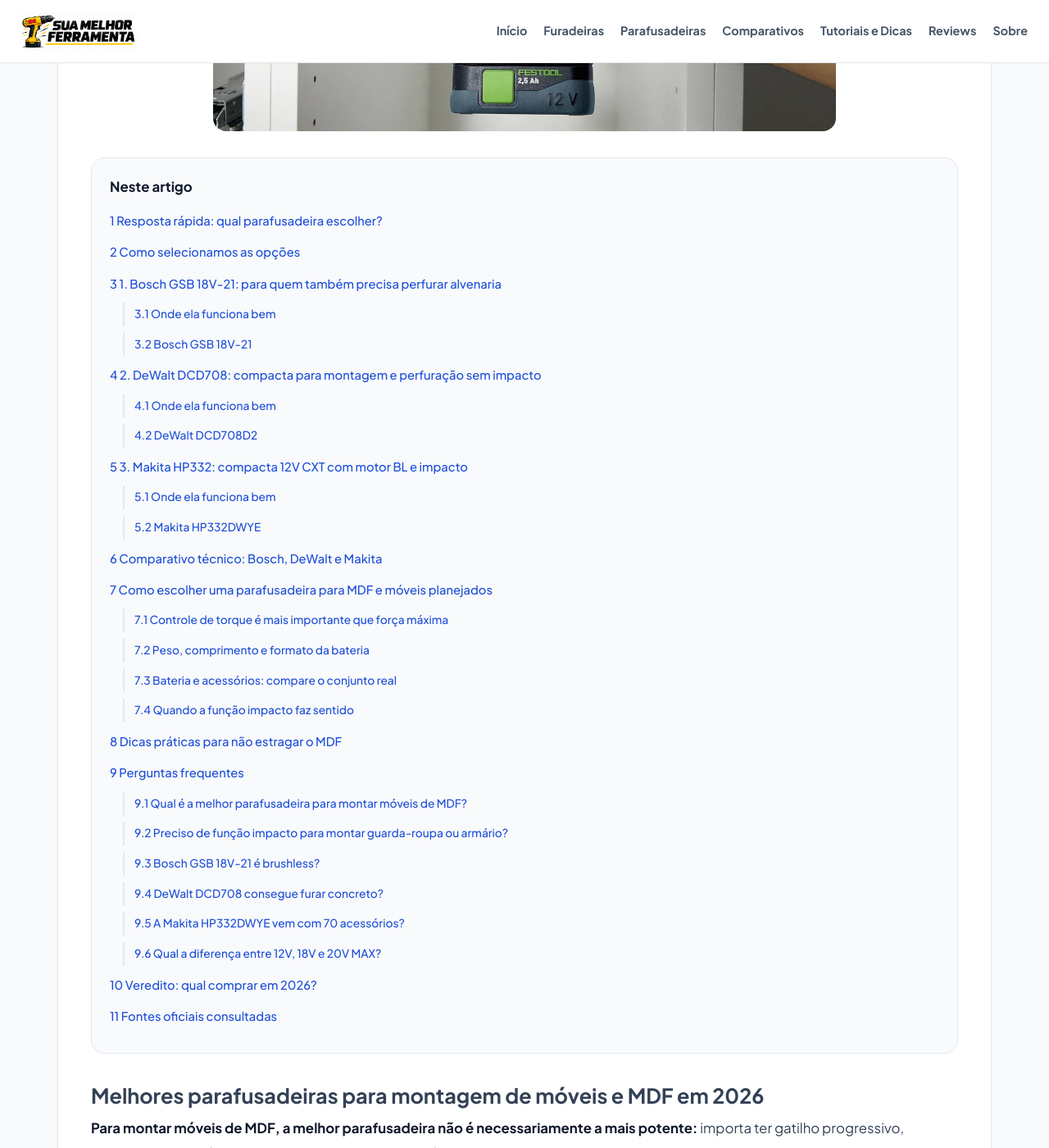
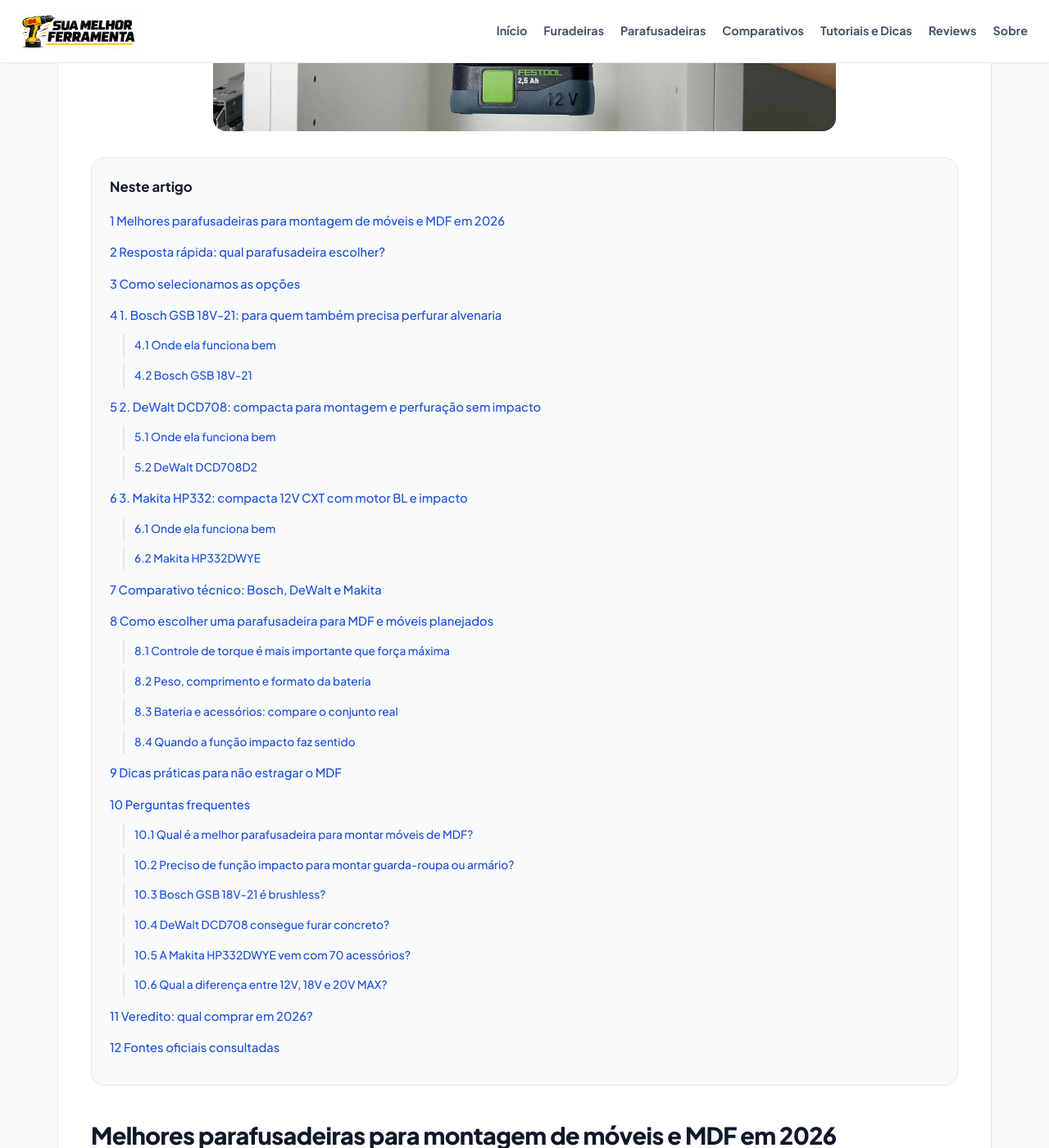
Before and after one commit to membroequipe/SiteReview, a Jekyll site: the page built from _posts/2026-10-25-melhores-parafusadeiras-montagem.md, in a window 1280 px wide and 1400 px high, scrolled down 600 px. Shown: the whole window at 82% size. Built offline with Jekyll 4.4.1, drawn with Linux system fonts in a browser that asks for light colours.

Commit message:
Update 2026-10-25-melhores-parafusadeiras-montagem.md

```diff
--- a/_posts/2026-10-25-melhores-parafusadeiras-montagem.md
+++ b/_posts/2026-10-25-melhores-parafusadeiras-montagem.md
@@ -12,7 +12,7 @@
 
 {% include review-toc.html %}
 
-# Melhores parafusadeiras para montagem de móveis e MDF em 2026
+## Melhores parafusadeiras para montagem de móveis e MDF em 2026
 
 **Para montar móveis de MDF, a melhor parafusadeira não é necessariamente a mais potente:** importa ter gatilho progressivo, embreagem ajustável, bit correto e tamanho confortável para trabalhar em gavetas, dobradiças e cantos. Neste comparativo, selecionamos três ferramentas de propostas diferentes: a **Bosch GSB 18V-21**, para quem também precisa perfurar alvenaria; a **DeWalt DCD708**, para montagem e perfuração sem impacto em espaços limitados; e a **Makita HP332**, opção compacta da plataforma 12V CXT com motor BL e impacto para trabalhos leves.
 
```
